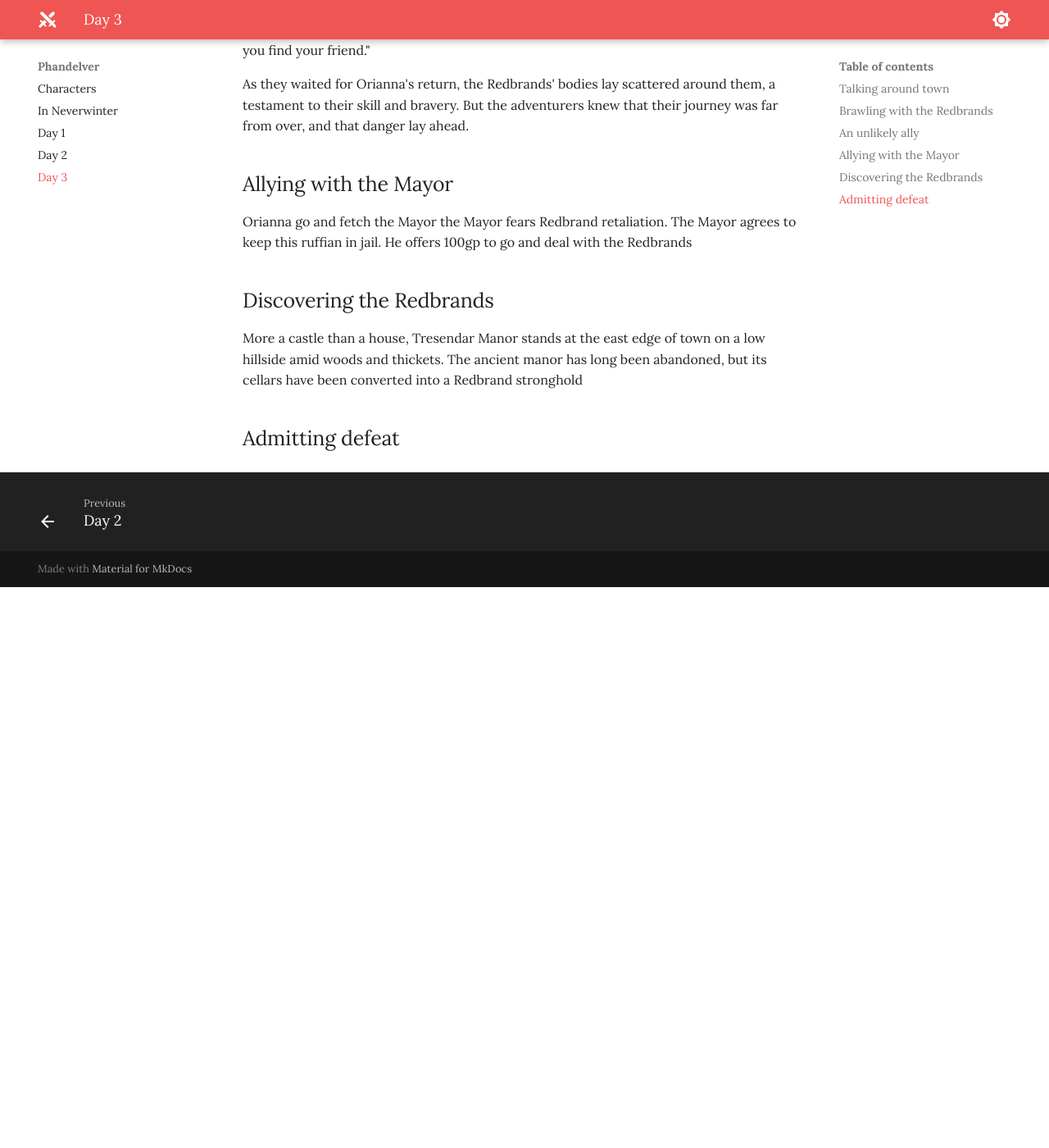
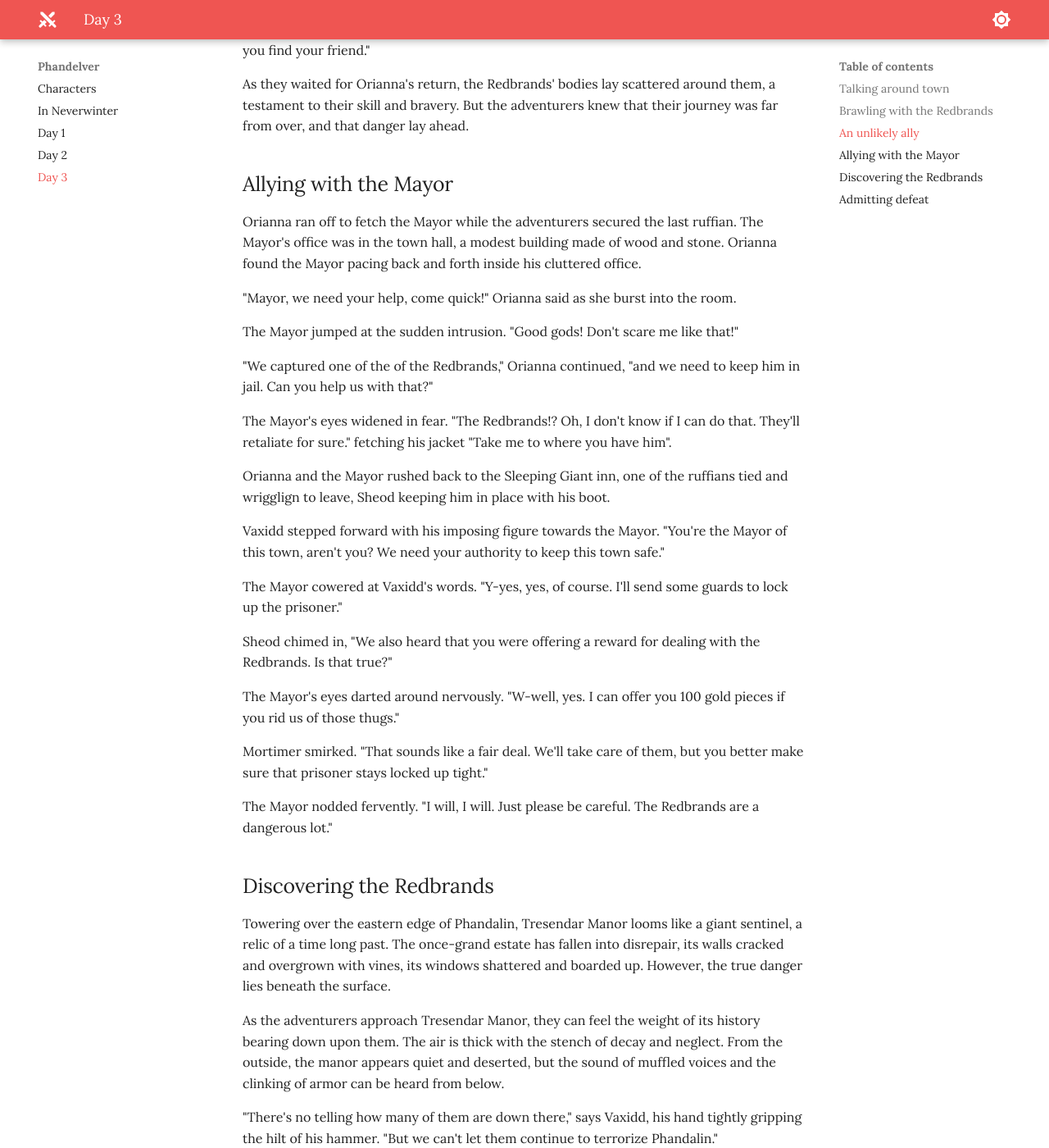
Before and after one commit to jonasmcferreira/adventures, an MkDocs documentation site: the page built from docs/phandelver/03.md, in a window 1280 px wide and 1400 px high, scrolled down 2786 px. Shown: the whole window at 82% size. Built offline with MkDocs 1.6.1 and Material for MkDocs 9.7.7, drawn with Linux system fonts in a browser that asks for light colours; before the commit the page ends 3502 px from its top, so only the background shows below that.

Commit message:
modified docs/phandelver/03.md

```diff
--- a/docs/phandelver/03.md
+++ b/docs/phandelver/03.md
@@ -61,13 +61,36 @@ As they waited for Orianna's return, the Redbrands' bodies lay scattered around
 
 ## Allying with the Mayor
 
-Orianna go and fetch the Mayor
-the Mayor fears Redbrand retaliation.
-The Mayor agrees to keep this ruffian in jail.
-He offers 100gp to go and deal with the Redbrands
+Orianna ran off to fetch the Mayor while the adventurers secured the last ruffian. The Mayor's office was in the town hall, a modest building made of wood and stone. Orianna found the Mayor pacing back and forth inside his cluttered office.
+
+"Mayor, we need your help, come quick!" Orianna said as she burst into the room.
+
+The Mayor jumped at the sudden intrusion. "Good gods! Don't scare me like that!"
+
+"We captured one of the of the Redbrands," Orianna continued, "and we need to keep him in jail. Can you help us with that?"
+
+The Mayor's eyes widened in fear. "The Redbrands!? Oh, I don't know if I can do that. They'll retaliate for sure." fetching his jacket "Take me to where you have him".
+
+Orianna and the Mayor rushed back to the Sleeping Giant inn, one of the ruffians tied and wrigglign to leave, Sheod keeping him in place with his boot.
+
+Vaxidd stepped forward with his imposing figure towards the Mayor. "You're the Mayor of this town, aren't you? We need your authority to keep this town safe."
+
+The Mayor cowered at Vaxidd's words. "Y-yes, yes, of course. I'll send some guards to lock up the prisoner."
+
+Sheod chimed in, "We also heard that you were offering a reward for dealing with the Redbrands. Is that true?"
+
+The Mayor's eyes darted around nervously. "W-well, yes. I can offer you 100 gold pieces if you rid us of those thugs."
+
+Mortimer smirked. "That sounds like a fair deal. We'll take care of them, but you better make sure that prisoner stays locked up tight."
+
+The Mayor nodded fervently. "I will, I will. Just please be careful. The Redbrands are a dangerous lot."
 
 ## Discovering the Redbrands
 
-More a castle than a house, Tresendar Manor stands at the east edge of town on a low hillside amid woods and thickets. The ancient manor has long been abandoned, but its cellars have been converted into a Redbrand stronghold
+Towering over the eastern edge of Phandalin, Tresendar Manor looms like a giant sentinel, a relic of a time long past. The once-grand estate has fallen into disrepair, its walls cracked and overgrown with vines, its windows shattered and boarded up. However, the true danger lies beneath the surface.
+
+As the adventurers approach Tresendar Manor, they can feel the weight of its history bearing down upon them. The air is thick with the stench of decay and neglect. From the outside, the manor appears quiet and deserted, but the sound of muffled voices and the clinking of armor can be heard from below.
+
+"There's no telling how many of them are down there," says Vaxidd, his hand tightly gripping the hilt of his hammer. "But we can't let them continue to terrorize Phandalin."
 
 ## Admitting defeat
```
